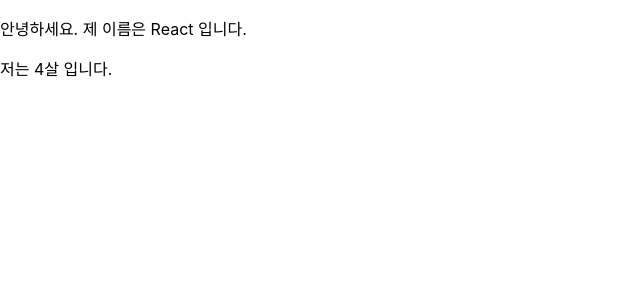
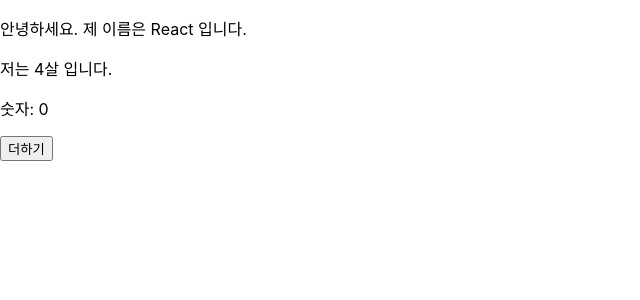
Before and after one commit to goatking91/hello-react, a React (Create React App) app: page / in a window 1280 px wide. Shown: the top 300 px of the page, without its empty margins (0-640 px from the left). Built offline with nearby package versions, Linux system fonts and the light colour scheme.

Commit message:
3.3 state

```diff
--- a/src/MyComponent.js
+++ b/src/MyComponent.js
@@ -11,11 +11,23 @@
     name: PropTypes.string, // name props 타입을 문자열로 설정합니다.
     age: PropTypes.number.isRequired // 필수적으로 존재해야 하며, 숫자입니다.
   }
+
+  state = {
+    number: 0
+  }
+
   render() {
     return (
       <div>
         <p>안녕하세요. 제 이름은 {this.props.name} 입니다.</p>
         <p>저는 {this.props.age}살 입니다.</p>
+        <p>숫자: {this.state.number}</p>
+        <button onClick={() => {
+            this.setState({
+              number: this.state.number + 1
+            });
+          }
+        }>더하기</button>
       </div>
     );
   }
```
